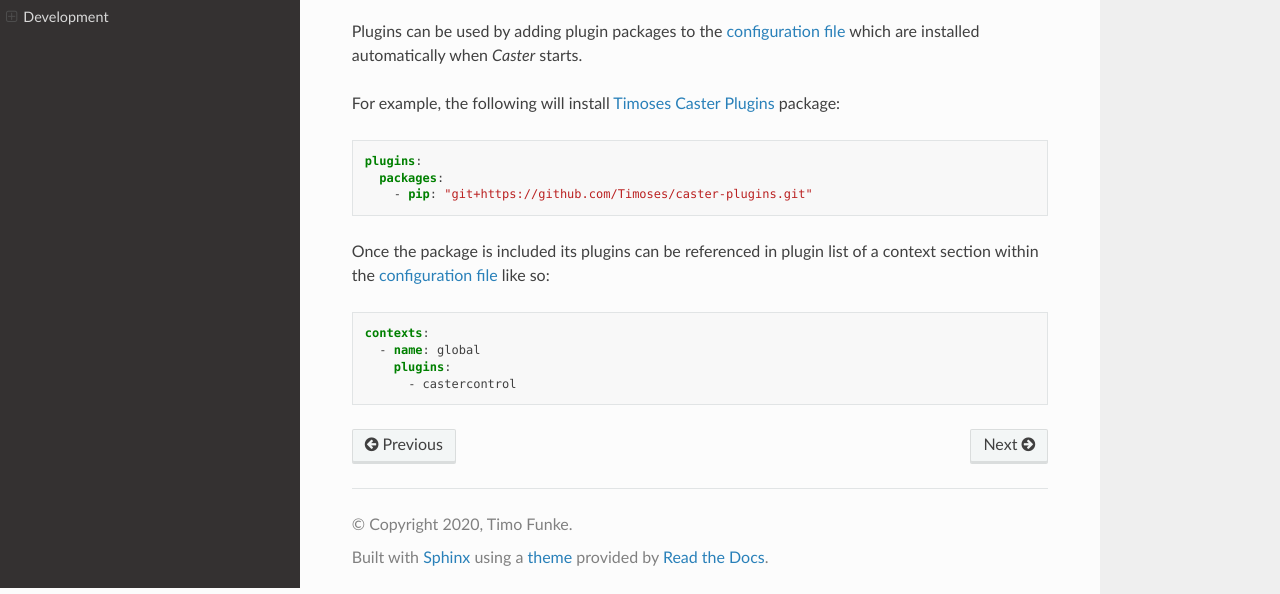
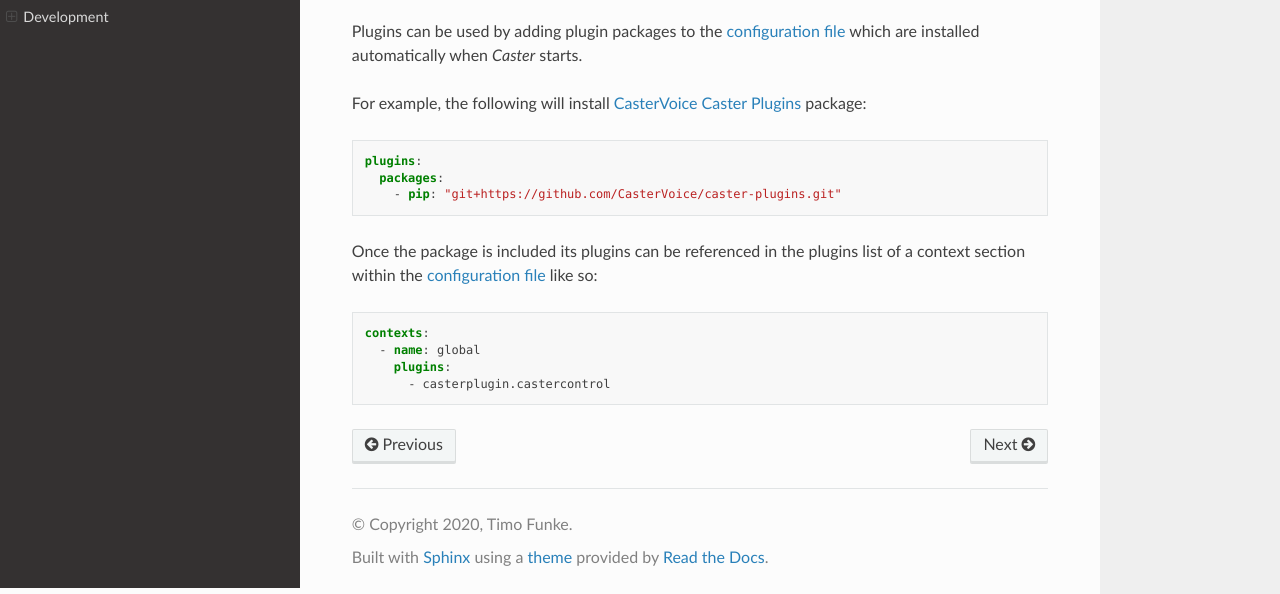
Before and after one commit to CasterVoice/caster-core, a Sphinx documentation site: the page built from docs/source/plugin.rst, in a window 1280 px wide, cut to the strip 312-906 px from the top of the page. Built offline with Sphinx 7.4.7 and the Read the Docs theme 2.0.0, drawn with Linux system fonts in a browser that asks for light colours.

Commit message:
Minor documentation improvements

```diff
--- a/docs/source/development/plugin.rst
+++ b/docs/source/development/plugin.rst
@@ -2,5 +2,5 @@
 ======
 
 .. automodule:: castervoice.core.plugin
-   :members: Plugin
+   :members: Plugin,PluginManager
    :noindex:
--- a/docs/source/development/plugin_manager.rst
+++ /dev/null
@@ -1,6 +0,0 @@
-Plugin Manager
-==============
-
-.. automodule:: castervoice.core.plugin
-   :members: PluginManager
-   :noindex:
--- a/docs/source/plugin.rst
+++ b/docs/source/plugin.rst
@@ -13,19 +13,19 @@
 Plugins can be used by adding plugin packages to the :doc:`configuration file</configuration>` which are installed
 automatically when *Caster* starts.
 
-For example, the following will install `Timoses Caster Plugins`_ package:
+For example, the following will install `CasterVoice Caster Plugins`_ package:
 
 
-.. _Timoses Caster Plugins: https://github.com/Timoses/caster-timoses
+.. _CasterVoice Caster Plugins: https://github.com/CasterVoice/caster-plugins
 
 .. code-block:: yaml
 
     plugins:
       packages:
-        - pip: "git+https://github.com/Timoses/caster-plugins.git"
+        - pip: "git+https://github.com/CasterVoice/caster-plugins.git"
 
 
-Once the package is included its plugins can be referenced in plugin list of a context section within the :doc:`configuration file</configuration>` like so:
+Once the package is included its plugins can be referenced in the plugins list of a context section within the :doc:`configuration file</configuration>` like so:
 
 .. code-block:: yaml
 
@@ -33,4 +33,4 @@
     contexts:
       - name: global
         plugins:
-          - castercontrol
+          - casterplugin.castercontrol
--- a/docs/source/plugin/1_feature.rst
+++ b/docs/source/plugin/1_feature.rst
@@ -15,4 +15,4 @@
 Configuration
 -------------
 
-Plugins can themselves define how they may be configured by the user.
+Plugins can themselves define how they may be :doc:`configured </configuration>` by the user.
```
